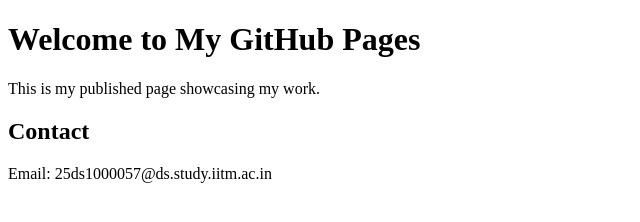
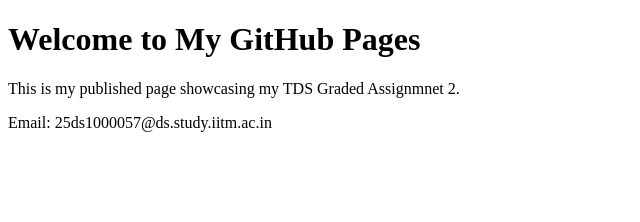
Before and after one commit to Ceeeej-commits/TDS2, a plain HTML site: page index.html in a window 1280 px wide. Shown: the whole page, without its empty margins (0-640 px from the left). Drawn offline with Linux system fonts and the light colour scheme.

Commit message:
Update index.html

```diff
--- a/index.html
+++ b/index.html
@@ -7,9 +7,9 @@
 </head>
 <body>
     <h1>Welcome to My GitHub Pages</h1>
-    <p>This is my published page showcasing my work.</p>
+    <p>This is my published page showcasing my TDS Graded Assignmnet 2.</p>
 
-    <h2>Contact</h2>
+
     <p>Email: <!--email_off-->25ds1000057@ds.study.iitm.ac.in<!--/email_off--></p>
 </body>
 </html>
```
